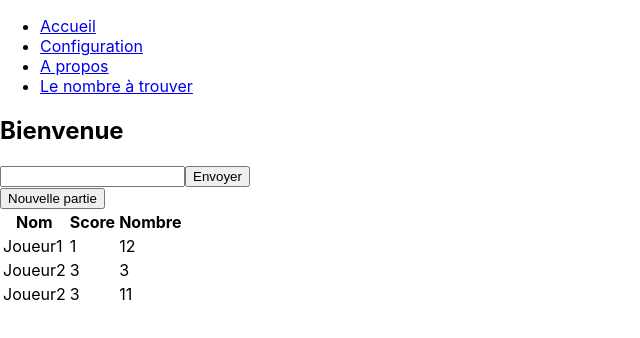
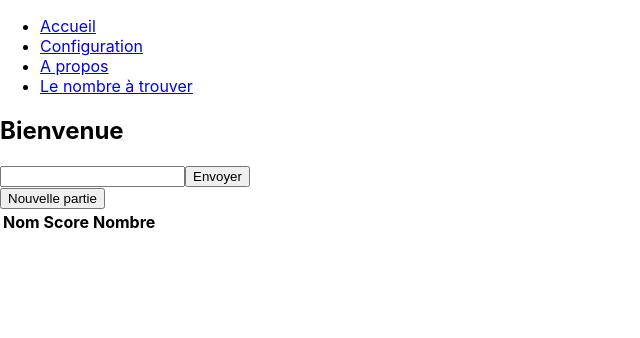
Before and after one commit to marinebijon28/javascriptAvancer, a React (Create React App) app in the folder tdi/: page /tdii in a window 1280 px wide. Shown: the top 338 px of the page, without its empty margins (0-640 px from the left). Built offline with nearby package versions, Linux system fonts and the light colour scheme.

Commit message:
story done

```diff
--- a/tdi/src/components/Tdii.js
+++ b/tdi/src/components/Tdii.js
@@ -7,32 +7,26 @@ import {addGame} from "../redux/actions";
 class Tdii extends React.Component {
     constructor() {
         super();
-
         this.state = {
             randNumber: 0,
             score: 0,
             games: []
-
         }
     }
 
     sortScore() {
-
         let array = this.props.games;
         array.push({
             name: this.props.name,
             score: this.score,
             number: this.randNumber
         });
-        console.log('mon array', array);
         array.sort((a, b) => {
-            if(a.score === -1){
+            if (a.score === -1) {
                 return 1
-            }else
-                if(b.score === -1){
+            } else if (b.score === -1) {
                 return -1
-            }else
-            if (a.score === b.score) {
+            } else if (a.score === b.score) {
                 return 0;
             } else {
                 if (a.score < b.score) {
@@ -42,22 +36,15 @@ class Tdii extends React.Component {
                 }
             }
         });
-        console.log('mon array apres tri', array);
         if (array.length > 5) {
             array.pop();
         }
-
         this.props.addGame(array);
-        this.setState({...this.state,games:this.props.games});
-
-        console.log('etat de mon props games', this.props.games);
-
-
+        this.setState({...this.state, games: this.props.games});
     }
 
 
     setNumber() {
-
         if (this.score > 0) {
             this.score = -1;
             document.getElementById("indic").innerHTML = "c'est perdu !";
@@ -74,23 +61,17 @@ class Tdii extends React.Component {
         this.score++;
         event.preventDefault();
         let target = parseInt(event.target[0].value);
-        console.log(this.randNumber);
 
         if (target > this.randNumber) {
             document.getElementById("indic").innerHTML = "c'est plus petit";
-            console.log("c'est plus petit");
         } else if (target < this.randNumber) {
             document.getElementById("indic").innerHTML = "c'est plus grand";
-            console.log("c'est plus grand");
-
         } else {
             document.getElementById("indic").innerHTML = "c'est gagné";
-            console.log("c'est gagné");
             this.sortScore();
             this.score = 0;
             this.setNumber();
         }
-
     }
 
     render() {
--- a/tdi/src/redux/actions.js
+++ b/tdi/src/redux/actions.js
@@ -5,14 +5,6 @@ export const ADD_GAME = 'ADD_GAME';
 export const SET_NAME = 'SET_NAME';
 
 
-export const SEND_NUMBER = 'SEND_NUMBER';
-export const SEND_NAME = 'SEND_NAME';
-export const RETRY = 'RETRY';
-
-
-/*
- * action creators
- */
 
 /**
  * Add student to store
--- a/tdi/src/redux/reducers.js
+++ b/tdi/src/redux/reducers.js
@@ -14,19 +14,7 @@ const initialState = {
      * @param      {Number}  {number}
      */
     name:'Joueur1',
-    games: [{
-        name: 'Joueur1',
-        score: 1,
-        number: 12
-    },{
-        name: 'Joueur2',
-        score: 3,
-        number: 3
-    },{
-        name: 'Joueur2',
-        score: 3,
-        number: 11
-    }]
+    games: []
 };
 
 
```
